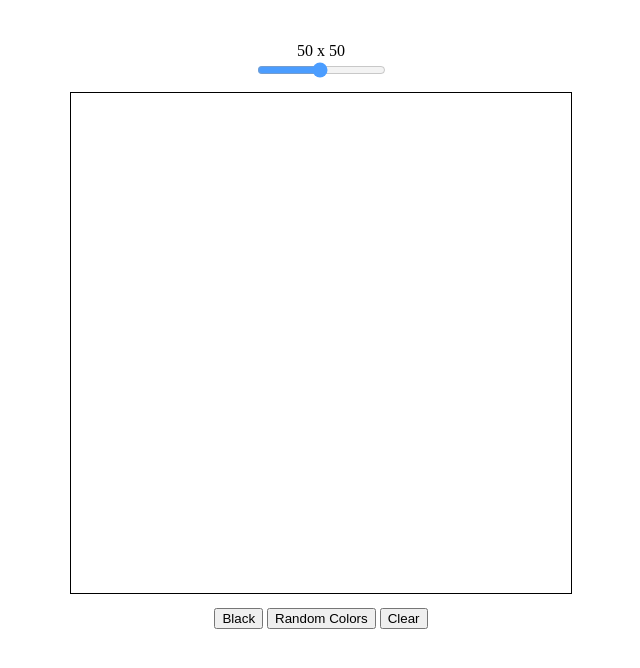
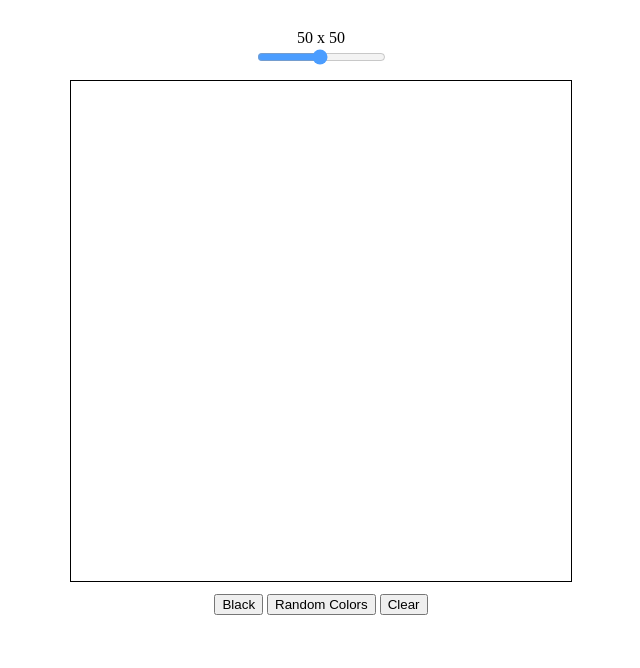
Before and after one commit to Marshnme/SketchAGrid, a plain HTML site: page index.html in a window 1280 px wide. Shown: the whole page, without its empty margins (319-959 px from the left). Drawn offline with Linux system fonts and the light colour scheme.

Commit message:
fixed canvas buttons margin going into canvas creating deadspots

```diff
--- a/styles.css
+++ b/styles.css
@@ -12,7 +12,7 @@ html,body{
     height:100%;
 }
 .canvas-size{
-    margin-top:2%;
+    margin-top:1%;
     display:flex;
     flex-flow: column nowrap;
     justify-content: center;
@@ -48,9 +48,6 @@ html,body{
 }
 
 .canvas-options{
-    margin-top:-50px;
+    margin-top:1%;
+    /* height: 0px; */
 }
-
-.clear-button{
-    margin-top:30%;
-}
```
